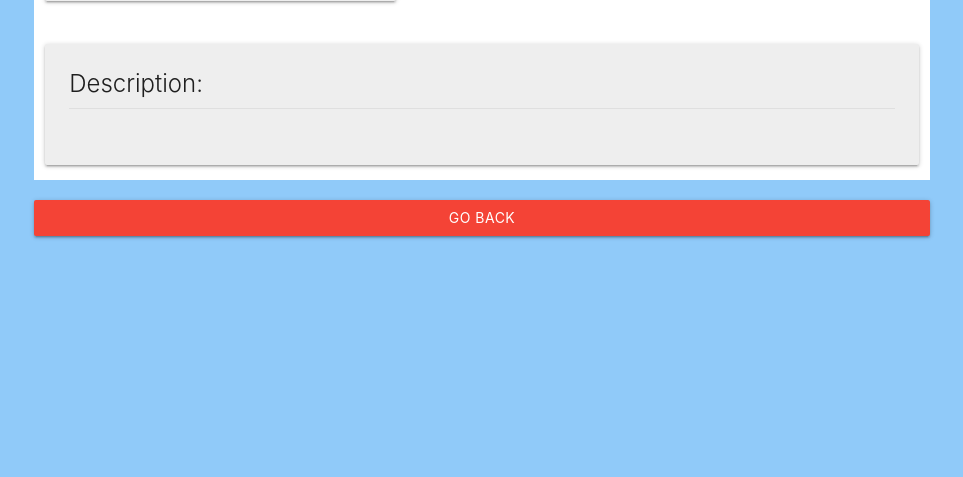
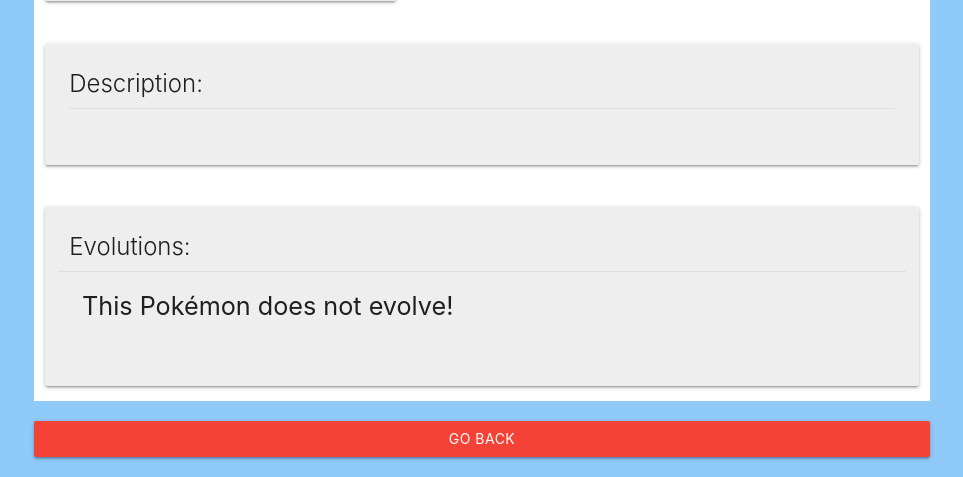
Before and after one commit to CodyvanderPoel/django-pokedex, a Django app: template pokedex_app/templates/details.html in a window 1280 px wide. Shown: the part 476-953 px from the top of the page, without its empty margins (158-1121 px from the left). Before the commit the page ends 715 px from the top, so only its background shows below. Run offline with Django 3.2, Linux system fonts and the light colour scheme; the template is opened without the code that fills it, so the values that code supplies are empty.

Commit message:
Made edits to display the evolution context and how images are sized

```diff
--- a/pokedex_app/templates/details.html
+++ b/pokedex_app/templates/details.html
@@ -25,7 +25,9 @@
                     </div>
                 </div>
             </div>
-            <img class="col l3 m5 s6" src={{pokemon.image}}>
+            <div class="col l3 m5 s6 ">
+                <img class="col l12 m12 s12 right-align" src={{pokemon.image}}>
+            </div>
         </div>
         <div class="row">
             <div class="col l12 m12 s12">
@@ -33,6 +35,30 @@
                     <div class="card-content">
                         <span class="card-title">Description:</span>
                         <p class="card-action flow-text">{{pokemon.desc}}</p>
+                    </div>
+                </div>
+            </div>
+        </div>
+        <div class="row">
+            <div class="col l12 m12 s12">
+                <div class="grey lighten-3 card">
+                    <div class="card-content">
+                        <span class="card-title">Evolutions:</span>
+                        {% if evolutions %}
+                        {% for e in evolutions%}
+                        <div class="row">
+                            <p class="col l5 m5 s5 card-action flow-text">{{e.evolvesFrom}}</p>
+                            <p class="col l1 m1 s1 card-action flow-text">-></p>
+                            <p class="col l5 m5 s5 card-action flow-text right-align">{{e.evolvesInto}}</p>
+                        </div>
+                        {% endfor %}
+                        {% else %}
+                        <div class="row">
+                            <p class="card-action flow-text">
+                                This Pokémon does not evolve!
+                            </p>
+                        </div>
+                        {% endif %}
                     </div>
                 </div>
 
```
